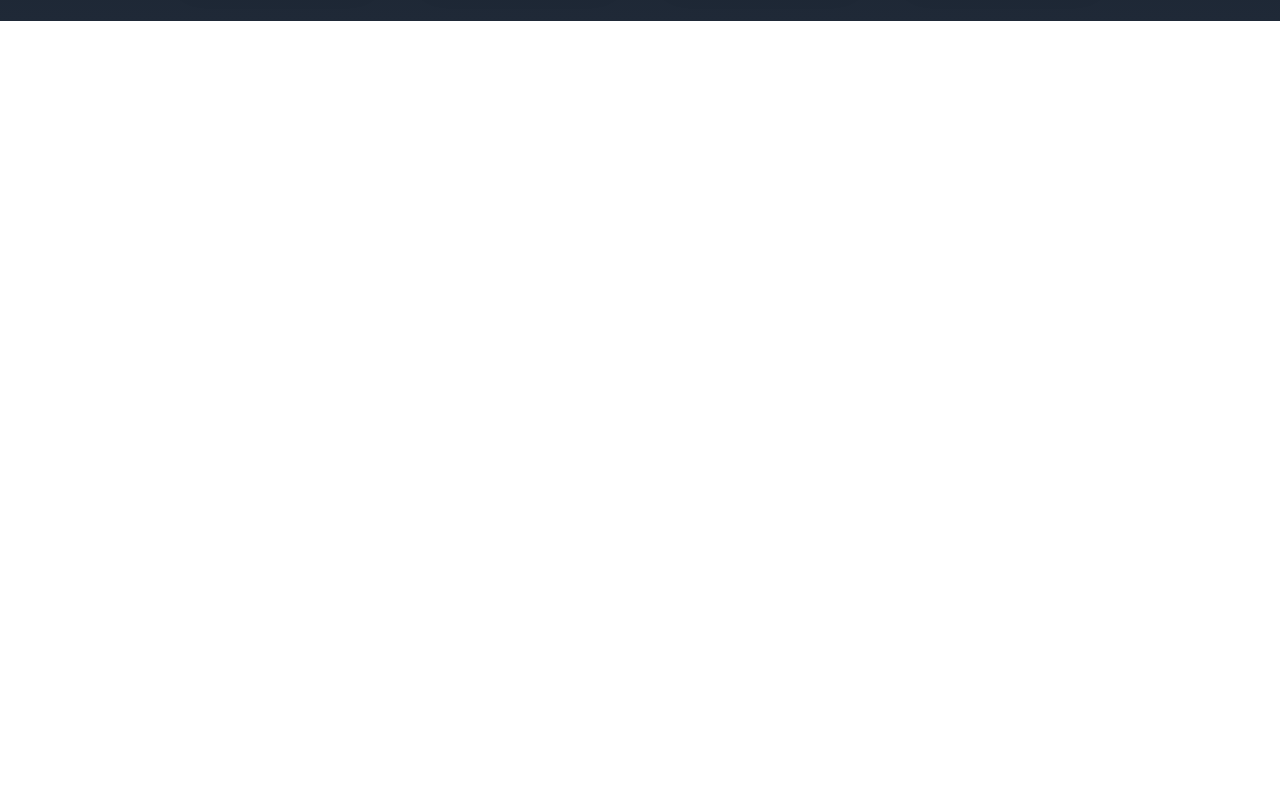
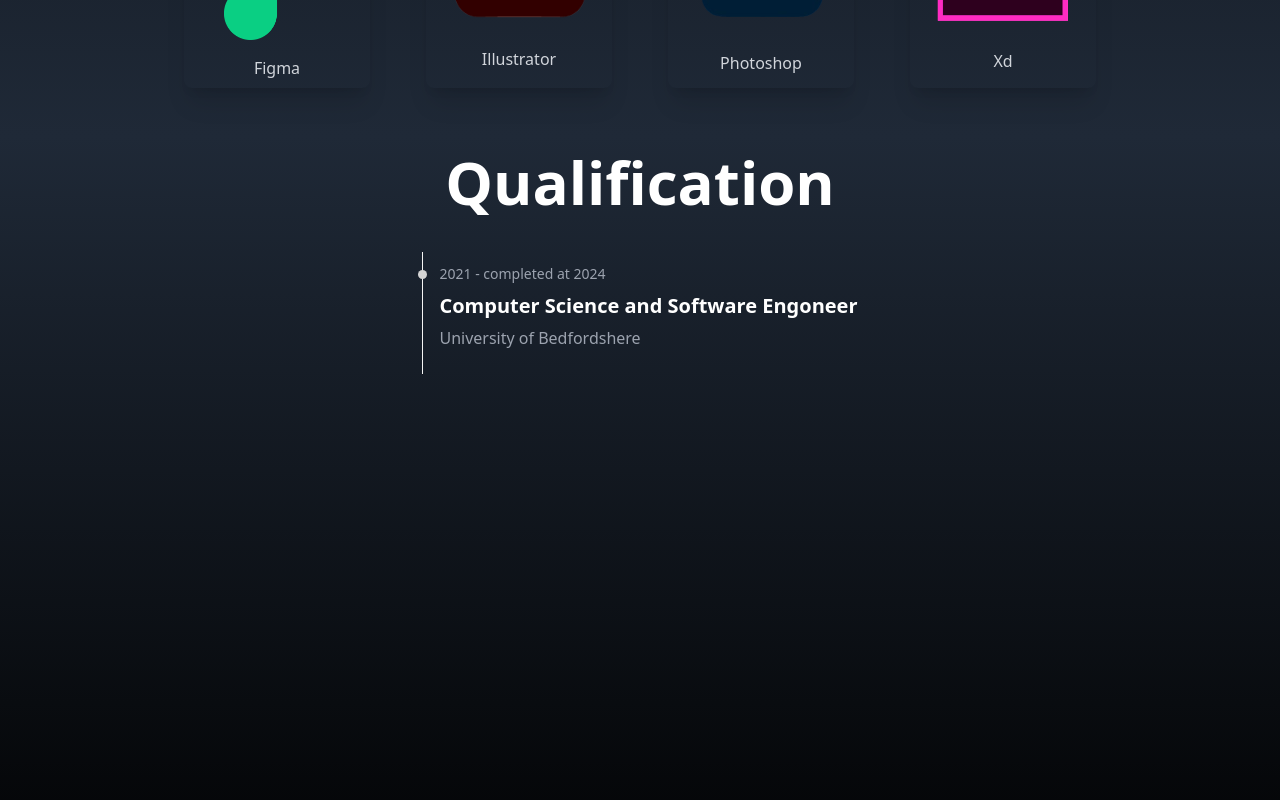
Before and after one commit to migarakavishan/my-portfolio, a React (Create React App) app: page / in a window 1280 px wide. Shown: the part 2610-3410 px from the top of the page. Before the commit the page ends 2631 px from the top, so only its background shows below. Built offline with nearby package versions, Linux system fonts and the light colour scheme.

Commit message:
qulification done

```diff
--- a/package.json
+++ b/package.json
@@ -13,6 +13,7 @@
     "react-scripts": "5.0.1",
     "react-scroll": "^1.8.9",
     "react-useanimations": "^2.10.0",
+    "tw-elements": "^1.0.0-beta2",
     "web-vitals": "^2.1.4"
   },
   "scripts": {
--- a/src/App.js
+++ b/src/App.js
@@ -2,6 +2,7 @@ import About from "./components/About";
 import Experience from "./components/Experience";
 import Home from "./components/Home";
 import NavBar from "./components/NavBar";
+import { Qualification } from "./components/Qualification";
 
 function App() {
   return (
@@ -10,6 +11,7 @@ function App() {
       <Home />
       <About />
       <Experience />
+      <Qualification />
     </div>
   );
 }
--- a/src/components/About.jsx
+++ b/src/components/About.jsx
@@ -6,7 +6,7 @@ const About = () => {
   return (
     <div
       name="about"
-      className="w-full bg-gradient-to-b h-auto from-gray-800 to-black text-white"
+      className="w-full bg-gradient-to-b h-screen from-gray-800 to-black text-white"
     >
       <div className="max-w-screen-lg p-4 mx-auto flex flex-col justify-center w-full h-full">
         <div className="pb-8">
@@ -45,8 +45,8 @@ const About = () => {
           <a href={fileUrl} download>
             <button className="group text-white w-fit px-6 py-3 my-2 flex items-center rounded-md bg-gradient-to-r from-cyan-500 to-blue-500 cursor-pointer">
               Resume
-              <span>
-                <MdDownload size={25} className="ml-2" />
+              <span className="group-hover:animate-bounce">
+                <MdDownload size={25} className="ml-2 " />
               </span>
             </button>
           </a>
--- a/src/components/Experience.jsx
+++ b/src/components/Experience.jsx
@@ -19,7 +19,7 @@ const Experience = () => {
       name="experience"
       className="bg-gradient-to-t from-gray-800 to-black w-full"
     >
-      <div className="max-w-screen-lg mx-auto p-4 flex flex-col justify-center w-full h-full text-white">
+      <div className="max-w-screen-lg mx-auto p-4 flex flex-col justify-center w-full h-full max-lg::h-screen text-white">
         <div>
           <p className="text-6xl font-bold flex justify-center ">Experience</p>
           <p className="text-2xl mt-20 text-gray-400">
--- /dev/null
+++ b/src/components/Qualification.jsx
@@ -0,0 +1,33 @@
+import React from "react";
+
+export const Qualification = () => {
+  return (
+    <div
+      name="qualification"
+      className="w-full h-screen from-gray-800 to-black bg-gradient-to-b"
+    >
+      <div className="max-w-screen-lg mx-auto p-4 justify-center w-full h-full text-white">
+      <div><p className="text-6xl font-bold flex justify-center">Qualification</p></div>
+
+        <div className="flex justify-center w-full my-10">
+
+
+          <ol className="border-l border-neutral-100 dark:border-neutral-100">
+            <li>
+              <div className="flex-start flex items-center pt-3">
+                <div className="-ml-[5px] mr-3 h-[9px] w-[9px] rounded-full bg-neutral-300 dark:bg-neutral-500"></div>
+                <p className="text-sm text-gray-400">2021 - completed at 2024</p>
+              </div>
+              <div className="mb-6 ml-4 mt-2">
+                <h4 className="mb-1.5 text-xl font-semibold">Computer Science and Software Engoneer</h4>
+                <p className="mb-3 text-gray-400">University of Bedfordshere</p>
+              </div>
+            </li>
+
+
+          </ol>
+        </div>
+      </div>
+    </div>
+  );
+};
```
Also changed, not shown: 1 other file (tests, documents, lock files or other folders).
